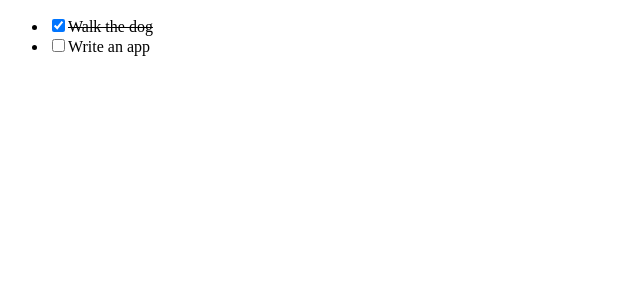
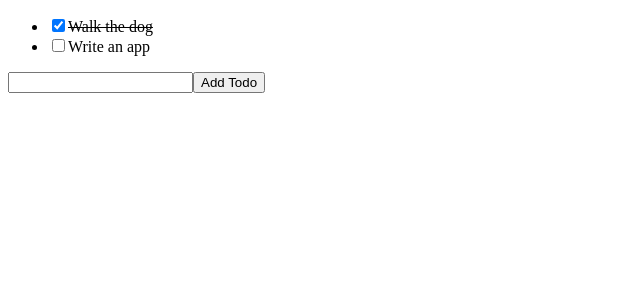
Before and after one commit to vladicavulin/Todo-react-typescript, a React (Create React App) app: page / in a window 1280 px wide. Shown: the top 300 px of the page, without its empty margins (0-640 px from the left). Built offline with nearby package versions, Linux system fonts and the light colour scheme.

Commit message:
Working on the handleChange

```diff
--- a/src/AddTodoForm.tsx
+++ b/src/AddTodoForm.tsx
@@ -0,0 +1,16 @@
+import React, { useState, ChangeEvent } from 'react';
+
+export const AddTodoForm: React.FC = () => {
+    const [newTodo, setNewTodo] = useState("");
+
+    const handleChange = (e: ChangeEvent <HTMLInputElement>) => {
+        setNewTodo(e.target.value);
+    };
+
+    return (
+        <form>
+        <input type="text" value={newTodo} onChange={handleChange}/>
+        <button type="submit">Add Todo</button>
+        </form>
+    );
+};
--- a/src/App.tsx
+++ b/src/App.tsx
@@ -1,5 +1,6 @@
 import React, { useState } from 'react';
 import { TodoList } from './TodoList'
+import { AddTodoForm } from './AddTodoForm'
 
 const initialTodos: Array <Todo> = [
   { text:"Walk the dog", complete:true },
@@ -25,6 +26,7 @@ const toggleTodo: ToggleTodo = selectedTodo => {
   return (
   <React.Fragment>
   <TodoList todos={todos} toggleTodo={toggleTodo}/>
+  <AddTodoForm/>
   </React.Fragment>
   )
 }
```
